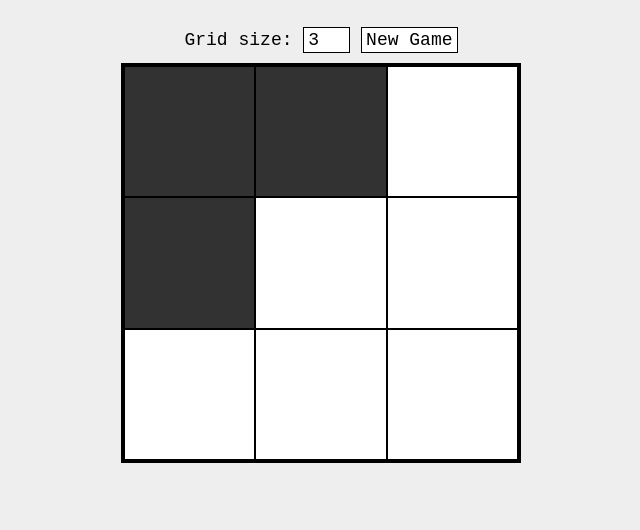
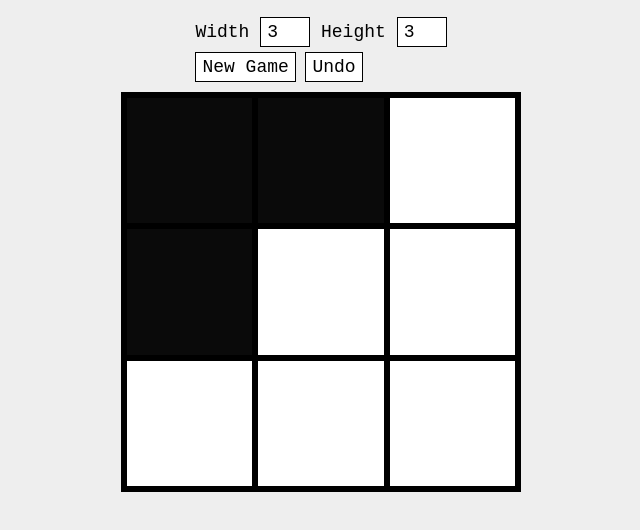
Before and after one commit to LeandroTakara/grid-game, a plain HTML site: page index.html in a window 1280 px wide. Both pictures are taken after a click on the element 508 px from the left and 191 px from the top of the page. Shown: the part 60-590 px from the top of the page, without its empty margins (319-959 px from the left). Drawn offline with Linux system fonts and the light colour scheme.

Commit message:
undo button and grid inputs

```diff
--- a/index.html
+++ b/index.html
@@ -11,14 +11,25 @@
 </head>
 
 <body>
-  <h1>GRID GAME</h1>
+  <h1 class="gameName">GRID GAME</h1>
+
   <div class="settings">
-    <label>
-      Grid size:
-      <input type="number" id="inputGridSize" min="2" max="9" value="3">
-    </label>
-    <button id="btnStart">New Game</button>
+    <div>
+      <label>
+        Width
+        <input type="number" id="inputWidth" class="inputGridSize" min="2" max="9" value="3">
+      </label>
+      <label>
+        Height
+        <input type="number" id="inputHeight" class="inputGridSize" min="2" max="9" value="3">
+      </label>
+    </div>
+    <div class="settings-row">
+      <button id="btnStart" class="buttonGame">New Game</button>
+      <button id="btnUndo" class="buttonGame">Undo</button>
+    </div>
   </div>
+
   <div class="game-container">
     <div class="game"></div>
     <div class="victory-screen hidden"></div>
--- a/script.js
+++ b/script.js
@@ -1,22 +1,30 @@
 // DOM elements
 const root = document.querySelector(':root')
-const inputGridSize = document.getElementById('inputGridSize')
+const inputWidth = document.getElementById('inputWidth')
+const inputHeight = document.getElementById('inputHeight')
 const buttonNewGame = document.getElementById('btnStart')
+const buttonUndo = document.getElementById('btnUndo')
 const divGame = document.querySelector('.game')
 const divVictory = document.querySelector('.victory-screen')
 
 // game variables
 const MAX_GRID_SIZE = 9
 const MIN_GRID_SIZE = 2
+const MAX_UNDO = 100
+let gameFinished = false
 let game = []
-let gridSize = 3
+let gameMoves = []
+let width = 3
+let height = 3
 let clicks = 0
 let time = 0
 let intervalCounting = null
 
 // events
-inputGridSize.addEventListener('input', changeGridSize)
+inputWidth.addEventListener('input', () => changeGridSize('width'))
+inputHeight.addEventListener('input', () => changeGridSize('height'))
 buttonNewGame.addEventListener('click', newGame)
+buttonUndo.addEventListener('click', undoClick)
 
 // game functions
 function newGame() {
@@ -25,9 +33,9 @@ function newGame() {
 }
 
 function createGrid() {
-  for (let row = 0; row < gridSize; row++) {
+  for (let row = 0; row < width; row++) {
     const gameRow = []
-    for (let column = 0; column < gridSize; column++) {
+    for (let column = 0; column < height; column++) {
       const tile = document.createElement('div')
       tile.classList.add('tile')
       tile.addEventListener('click', () => clickTile(row, column))
@@ -40,9 +48,17 @@ function createGrid() {
 }
 
 function clickTile(row, column) {
+  changeTile(row, column)
+
+  checkVictory()
+
   clicks++
+  gameMoves.push({ row, column })
+  if (gameMoves.length > MAX_UNDO) gameMoves.shift()
   if (!time) startCounting()
+}
 
+function changeTile(row, column) {
   // center tile
   transformTile(row, column)
   // up tile
@@ -53,22 +69,27 @@ function clickTile(row, column) {
   transformTile(row - 1, column)
   // right tile
   transformTile(row + 1, column)
+}
 
-  // check victory
-  checkVictory()
+function undoClick() {
+  if (!gameFinished) {
+    const coord = gameMoves.pop()
+    if (coord) changeTile(coord.row, coord.column)
+  }
 }
 
 const isInRange = (value, min, max) => value >= min && value <= max
 function transformTile(row, column) {
   if (
-    isInRange(row, 0, gridSize - 1) &&
-    isInRange(column, 0, gridSize - 1)
+    isInRange(row, 0, width - 1) &&
+    isInRange(column, 0, height - 1)
   )
     game[row][column].classList.toggle('clicked')
 }
 
 function checkVictory() {
-  if (document.querySelectorAll('.tile.clicked').length === gridSize ** 2) {
+  if (game.flat().every(tile => tile.classList.contains('clicked'))) {
+    gameFinished = true
     clearInterval(intervalCounting)
 
     divVictory.classList.remove('hidden')
@@ -84,17 +105,29 @@ function checkVictory() {
   }
 }
 
-function changeGridSize() {
-  gridSize = parseInt(inputGridSize.value)
-  if (gridSize < MIN_GRID_SIZE) {
-    inputGridSize.value = MIN_GRID_SIZE
-    gridSize = MIN_GRID_SIZE
-  } else if (gridSize > MAX_GRID_SIZE) {
-    inputGridSize.value = MAX_GRID_SIZE
-    gridSize = MAX_GRID_SIZE
+function getInputValue(input) {
+  let value = parseInt(input.value)
+
+  if (value < MIN_GRID_SIZE) {
+    input.value = MIN_GRID_SIZE
+    value = MIN_GRID_SIZE
+  } else if (value > MAX_GRID_SIZE) {
+    input.value = MAX_GRID_SIZE
+    value = MAX_GRID_SIZE
   }
 
-  root.style.setProperty('--size', gridSize)
+  return value
+}
+
+function changeGridSize(type) {
+  if (type === 'width') {
+    width = getInputValue(inputWidth)
+    root.style.setProperty('--width', width)
+  } else if (type === 'height') {
+    height = getInputValue(inputHeight)
+    root.style.setProperty('--height', height)
+  }
+
   newGame()
 }
 
@@ -102,7 +135,9 @@ function resetGame() {
   divGame.innerHTML = ''
   divVictory.innerHTML = ''
   divVictory.classList.add('hidden')
+  gameFinished = false
   game = []
+  gameMoves = []
   clicks = 0
   time = 0
 }
--- a/style.css
+++ b/style.css
@@ -1,5 +1,6 @@
 :root {
-  --size: 3;
+  --width: 3;
+  --height: 3;
 }
 
 * {
@@ -17,42 +18,56 @@ body {
   background-color: rgb(238, 238, 238);
 }
 
-h1 {
+.gameName {
   font-size: 50px;
-  margin-bottom: 30px;
+  margin-bottom: 20px;
 }
 
-#inputGridSize {
-  padding: 2px 4px;
+.settings-row {
+  margin-top: 5px;
+}
+
+.inputGridSize {
+  width: 50px;
+  padding: 4px 6px;
   border: 1px solid black;
 }
-#btnStart {
-  padding: 2px 4px;
+.buttonGame {
+  padding: 4px 6px;
   background-color: white;
   border: 1px solid black;
   cursor: pointer;
 }
-
-label, #inputGridSize, #btnStart {
+label, .inputGridSize, .buttonGame {
   font-size: 18px;
 }
-label:hover, #inputGridSize:hover, #btnStart:hover {
+label:hover, .inputGridSize:hover, .buttonGame:hover {
   font-weight: 700;
 }
 
 .game-container {
   position: relative;
-  width: 400px;
-  height: 400px;
+  width: 90vw;
+  max-width: 400px;
+  aspect-ratio: 1 / 1;
   margin-top: 10px;
+  background-color: white;
 }
 .game {
   position: absolute;
   display: grid;
-  grid-template: repeat(var(--size), 1fr) / repeat(var(--size), 1fr);
+  grid-template: repeat(var(--width), 1fr) / repeat(var(--height), 1fr);
   width: 100%;
   height: 100%;
   border: 3px solid black;
+}
+.tile {
+  border: 3px solid black;
+  background-color: white;
+  cursor: pointer;
+}
+.tile.clicked {
+  background-color: rgb(10, 10, 10);
 }
 .victory-screen.hidden {
   display: none;
@@ -89,13 +104,3 @@ label:hover, #inputGridSize:hover, #btnStart:hover {
   font-size: 44px;
   font-weight: 700;
 }
-
-.tile {
-  border: 1px solid black;
-  background-color: white;
-  cursor: pointer;
-  user-select: none;
-}
-.tile.clicked {
-  background-color: rgb(50, 50, 50);
-}
```
